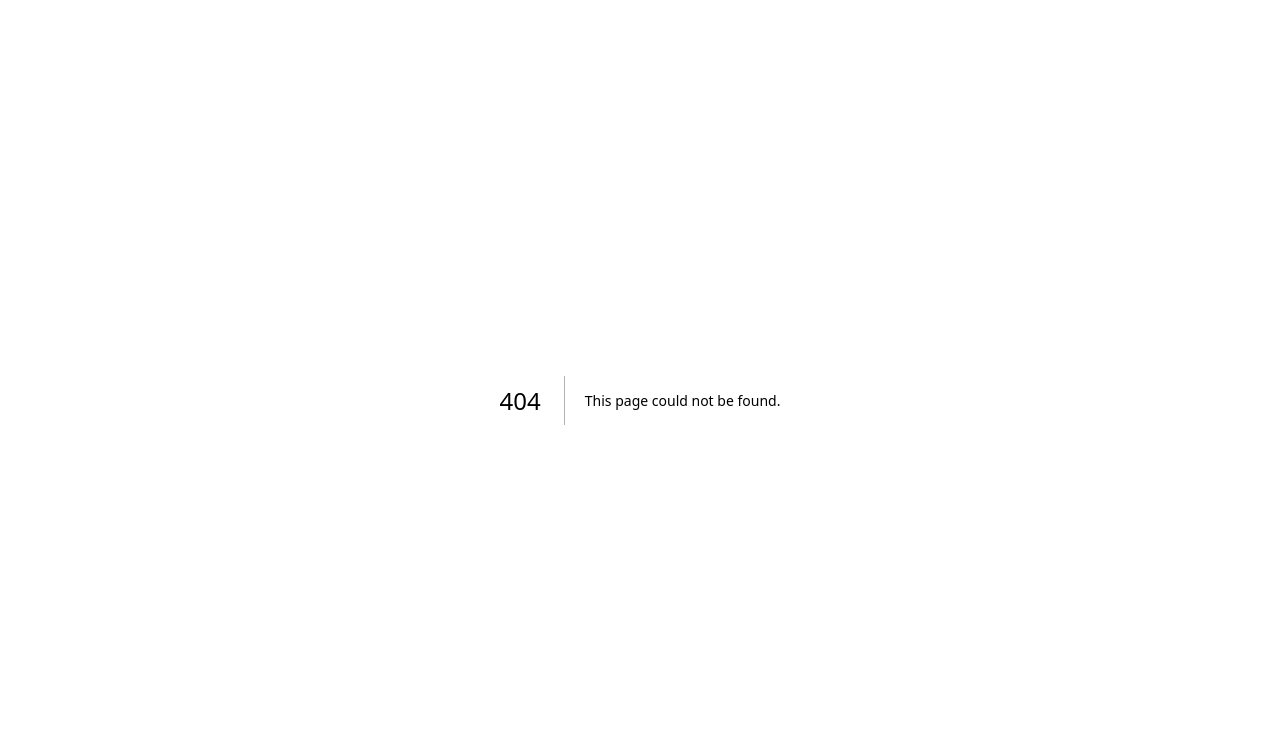
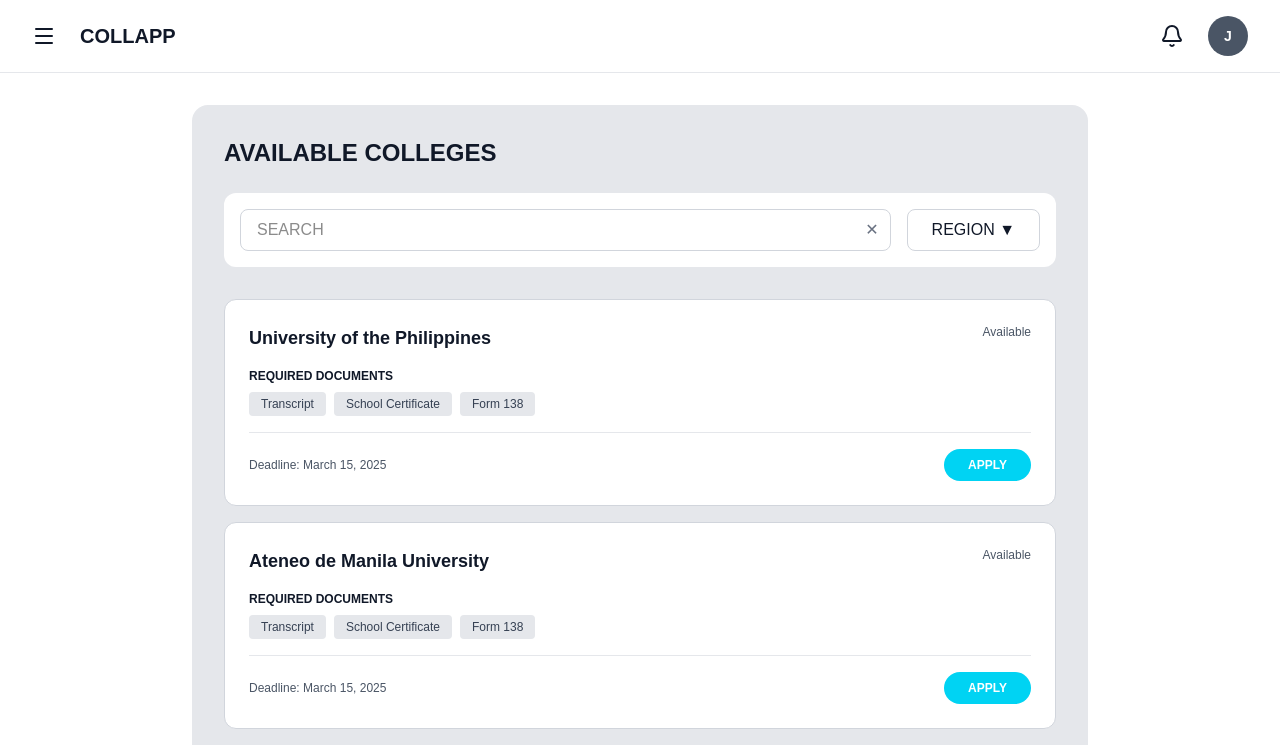
Before and after one commit to Jex02/soft-dev-1-collapp, a Next.js app: page /Colleges in a window 1280 px wide. Before the commit this address had no page. Shown: the top 745 px of the page. Built offline with nearby package versions, Linux system fonts and the light colour scheme.

Commit message:
added colleges page

```diff
--- /dev/null
+++ b/app/Colleges/page.tsx
@@ -0,0 +1,5 @@
+import StudentColleges from './studentColleges';
+
+export default function Page() {
+  return <StudentColleges />;
+}
--- /dev/null
+++ b/app/Colleges/studentColleges.tsx
@@ -0,0 +1,189 @@
+'use client';
+
+import { useState } from 'react';
+import { MapPin, Menu, Bell } from 'lucide-react';
+
+interface College {
+  id: number;
+  name: string;
+  location: string;
+  description: string;
+  program?: string;
+  status?: string;
+  buttonColor?: 'cyan' | 'yellow' | 'green' | 'teal';
+  buttonAction?: string;
+}
+
+export default function StudentColleges() {
+  const [colleges, setColleges] = useState<College[]>([
+    {
+      id: 1,
+      name: 'University of the Philippines',
+      location: 'Quezon City, Philippines',
+      description: 'Leading national university',
+      status: 'Available',
+      buttonColor: 'cyan',
+      buttonAction: 'APPLY',
+    },
+    {
+      id: 2,
+      name: 'Ateneo de Manila University',
+      location: 'Quezon City, Philippines',
+      description: 'Private Catholic institution',
+      status: 'Available',
+      buttonColor: 'cyan',
+      buttonAction: 'APPLY',
+    },
+    {
+      id: 3,
+      name: 'De La Salle University',
+      location: 'Manila, Philippines',
+      description: 'Lasallian educational excellence',
+      status: 'Available',
+      buttonColor: 'cyan',
+      buttonAction: 'APPLY',
+    },
+    {
+      id: 4,
+      name: 'Polytechnic University of the Philippines',
+      location: 'Manila, Philippines',
+      description: 'Technical university leading innovation',
+      status: 'Available',
+      buttonColor: 'cyan',
+      buttonAction: 'APPLY',
+    },
+    {
+      id: 5,
+      name: 'University of Santo Tomas',
+      location: 'Manila, Philippines',
+      description: 'Oldest Catholic university in the Philippines',
+      status: 'Available',
+      buttonColor: 'cyan',
+      buttonAction: 'APPLY',
+    },
+    {
+      id: 6,
+      name: 'Mapúa University',
+      location: 'Manila, Philippines',
+      description: 'Excellence in science and technology education',
+      status: 'Available',
+      buttonColor: 'cyan',
+      buttonAction: 'APPLY',
+    },
+    {
+      id: 7,
+      name: 'University of Asia and the Pacific',
+      location: 'Makati, Philippines',
+      description: 'Premier business and economics school',
+      status: 'Available',
+      buttonColor: 'cyan',
+      buttonAction: 'APPLY',
+    },
+    {
+      id: 8,
+      name: 'Adamson University',
+      location: 'Manila, Philippines',
+      description: 'Jesuit-founded technological university',
+      status: 'Available',
+      buttonColor: 'cyan',
+      buttonAction: 'APPLY',
+    },
+  ]);
+
+  const getButtonColor = (color?: string) => {
+    return 'bg-cyan-400 hover:bg-cyan-500 text-white';
+  };
+
+  const handleEdit = (id: number) => {
+    console.log('Apply to college:', id);
+  };
+
+  return (
+    <div className="min-h-screen bg-white">
+      {/* Header */}
+      <div className="border-b border-gray-200 bg-white sticky top-0 z-50">
+        <div className="flex items-center justify-between px-6 md:px-8 py-4 max-w-full mx-auto">
+          {/* Left - Menu and Logo */}
+          <div className="flex items-center gap-6">
+            <Menu size={24} className="text-gray-900 cursor-pointer" />
+            <span className="text-xl font-bold text-gray-900">COLLAPP</span>
+          </div>
+
+          {/* Right - Notification and Profile */}
+          <div className="flex items-center gap-6">
+            <Bell size={24} className="text-gray-900 cursor-pointer hover:text-gray-600 transition" />
+            <div className="w-10 h-10 rounded-full bg-gray-600 flex items-center justify-center cursor-pointer hover:bg-gray-700 transition">
+              <span className="text-white font-bold text-sm">J</span>
+            </div>
+          </div>
+        </div>
+      </div>
+
+      {/* Main Content */}
+      <div className="px-6 md:px-8 py-8">
+        <div className="max-w-4xl mx-auto bg-gray-200 rounded-2xl p-8">
+          {/* Title Section */}
+          <div className="mb-8">
+            <h1 className="text-2xl font-bold text-gray-900 mb-6">AVAILABLE COLLEGES</h1>
+
+            {/* Search and Filter Bar */}
+            <div className="flex gap-4 mb-8 bg-white rounded-xl p-4">
+              <div className="flex-1 relative">
+                <input
+                  type="text"
+                  placeholder="SEARCH"
+                  className="w-full px-4 py-2 border border-gray-300 rounded-lg focus:outline-none focus:ring-2 focus:ring-cyan-400"
+                />
+                <button className="absolute right-3 top-1/2 transform -translate-y-1/2 text-gray-500 hover:text-gray-700">
+                  ✕
+                </button>
+              </div>
+              <button className="px-6 py-2 border border-gray-300 rounded-lg text-gray-900 font-medium hover:bg-gray-50 transition">
+                REGION ▼
+              </button>
+            </div>
+          </div>
+
+          {/* Colleges List */}
+          <div className="space-y-4">
+            {colleges.map((college) => (
+              <div
+                key={college.id}
+                className="bg-white border border-gray-300 rounded-xl p-6 hover:shadow-lg transition"
+              >
+                {/* Header with College Name and Status */}
+                <div className="flex justify-between items-start mb-4">
+                  <h3 className="text-lg font-semibold text-gray-900">{college.name}</h3>
+                  <span className="text-xs font-medium text-gray-600">{college.status || 'Available'}</span>
+                </div>
+
+                {/* Required Documents Section */}
+                <div className="mb-4 pb-4 border-b border-gray-200">
+                  <p className="text-xs font-bold text-gray-900 mb-2">REQUIRED DOCUMENTS</p>
+                  <div className="flex gap-2 flex-wrap">
+                    <span className="text-xs bg-gray-200 text-gray-700 px-3 py-1 rounded">Transcript</span>
+                    <span className="text-xs bg-gray-200 text-gray-700 px-3 py-1 rounded">School Certificate</span>
+                    <span className="text-xs bg-gray-200 text-gray-700 px-3 py-1 rounded">Form 138</span>
+                  </div>
+                </div>
+
+                {/* Deadline and Action Button */}
+                <div className="flex justify-between items-center">
+                  <p className="text-xs text-gray-600">Deadline: March 15, 2025</p>
+                  <button
+                    onClick={() => handleEdit(college.id)}
+                    className={`px-6 py-2 rounded-full font-bold text-xs transition whitespace-nowrap ${getButtonColor(
+                      college.buttonColor
+                    )}`}
+                  >
+                    {college.buttonAction || 'APPLY'}
+                  </button>
+                </div>
+              </div>
+            ))}
+          </div>
+        </div>
+      </div>
+    </div>
+  );
+}
```
Also changed, not shown: app/dashboard/StudentDashboard.tsx (deleted).
